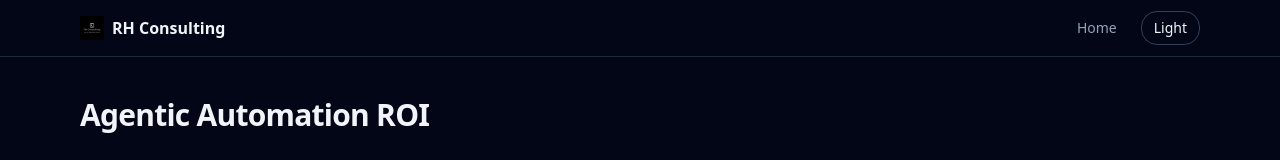
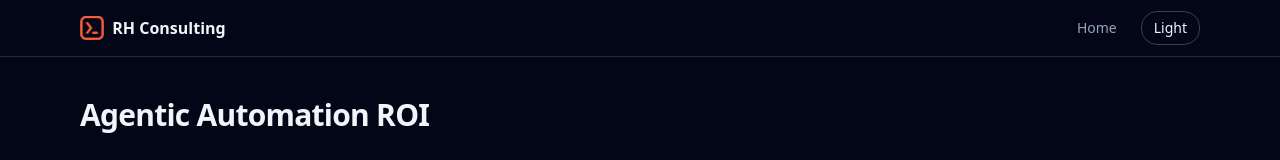
Before and after one commit to rickhancock-droid/rh-consulting-site, a Next.js app: page /roi-calculator in a window 1280 px wide. Shown: the top 160 px of the page. Built offline with nearby package versions, Linux system fonts and the light colour scheme.

Commit message:
Add orange logo and update Navbar to use it

```diff
--- a/components/Navbar.tsx
+++ b/components/Navbar.tsx
@@ -11,14 +11,29 @@ export default function Navbar() {
     <header className="sticky top-0 z-50 bg-white border-b dark:bg-slate-950 dark:border-slate-800">
       <nav className="mx-auto max-w-6xl px-4 h-14 flex items-center justify-between">
         <Link href="/" className="flex items-center gap-2">
-          <img src="/logo.png" alt="RH Consulting" className="h-6 w-auto" />
-          <span className="font-semibold text-brand-ink dark:text-slate-100">RH Consulting</span>
+          {/* Swap to your orange logo */}
+          <img
+            src="/images/logo-orange.png"
+            alt="RH Consulting"
+            className="h-6 w-auto"
+          />
+          <span className="font-semibold text-slate-900 dark:text-slate-100">
+            RH Consulting
+          </span>
         </Link>
 
         <div className="flex items-center gap-6 text-sm">
-          <Link href="/" className="text-brand-muted hover:text-brand-ink dark:text-slate-400 dark:hover:text-slate-100">Home</Link>
+          <Link
+            href="/"
+            className="text-slate-600 hover:text-slate-900 dark:text-slate-400 dark:hover:text-slate-100"
+          >
+            Home
+          </Link>
           {!onCalculator && (
-            <Link href="/roi-calculator" className="text-brand-muted hover:text-brand-ink dark:text-slate-400 dark:hover:text-slate-100">
+            <Link
+              href="/roi-calculator"
+              className="text-slate-600 hover:text-slate-900 dark:text-slate-400 dark:hover:text-slate-100"
+            >
               ROI Calculator
             </Link>
           )}
```
Also changed, not shown: public/images/logo-orange.png (added).
